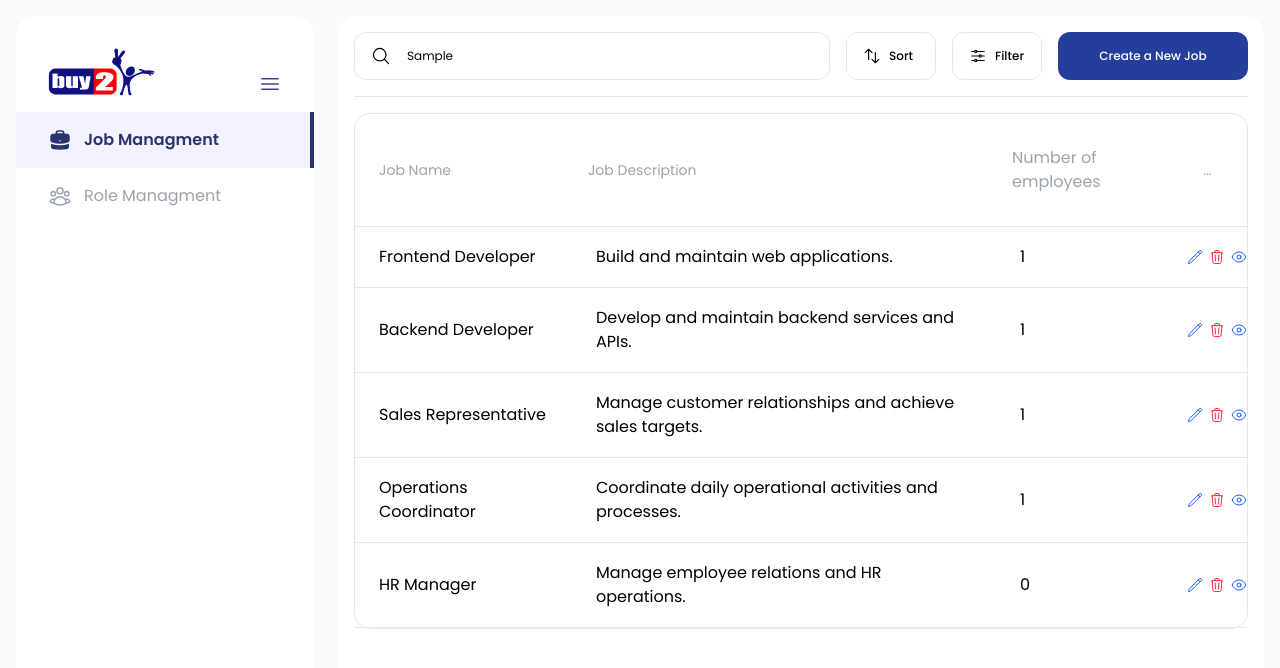
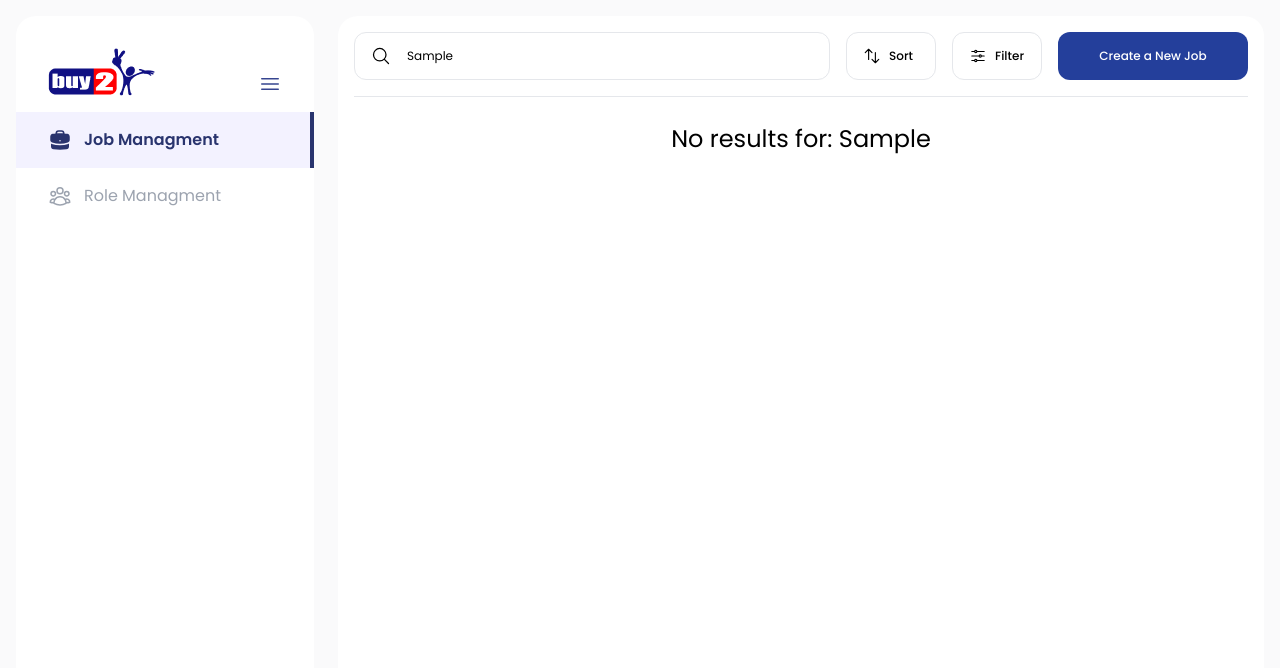
Before and after one commit to AbdalrahmanEsmat/Buy2, a React (Vite) app: page /job-management in a window 1280 px wide. Both pictures are taken after typing "Sample" into the empty fields and a click on the button "Create a New Job". Shown: the top 668 px of the page. Built offline with nearby package versions, Linux system fonts and the light colour scheme.

Commit message:
Implementing the search feature on the job management page

```diff
--- a/src/components/SearchBar.tsx
+++ b/src/components/SearchBar.tsx
@@ -1,8 +1,34 @@
 import { useRef } from 'react';
 import { MagnifyingGlassIcon } from '@heroicons/react/24/outline';
+import type { Dispatch, SetStateAction } from 'react';
+import type { Job } from '../types';
 
-export default function SearchBar() {
+type Props = {
+  searchValue: string;
+  setSearchValue: Dispatch<string>;
+  jobs: Record<string, Job>;
+  setSearchResult: Dispatch<SetStateAction<Record<string, Job>>>;
+};
+
+export default function SearchBar({
+  searchValue,
+  setSearchValue,
+  jobs,
+  setSearchResult,
+}: Props) {
   const inputRef = useRef<HTMLInputElement>(null);
+
+  function handleOnChange(e: React.ChangeEvent<HTMLInputElement>) {
+    setSearchValue(e.target.value);
+
+    const result = Object.fromEntries(
+      Object.entries(jobs).filter(([, job]) =>
+        job.title.toLowerCase().includes(e.target.value.toLowerCase()),
+      ),
+    );
+
+    setSearchResult(result);
+  }
 
   return (
     <div
@@ -16,6 +42,8 @@ export default function SearchBar() {
         type="text"
         placeholder="Search"
         aria-label="Search"
+        onChange={handleOnChange}
+        value={searchValue}
         className="h-full flex-1 text-xs outline-none placeholder:text-gray-400"
       />
     </div>
--- a/src/features/jobManagement/JobActions.tsx
+++ b/src/features/jobManagement/JobActions.tsx
@@ -1,9 +1,12 @@
+import { useState } from 'react';
 import {
   ArrowsUpDownIcon,
   AdjustmentsHorizontalIcon,
 } from '@heroicons/react/24/outline';
 
 export default function JobActions() {
+  const [isFilterOpen, setIsFilterOpen] = useState(false);
+
   return (
     <div className="flex h-full items-center gap-8">
       {/* Sort */}
@@ -16,14 +19,21 @@ export default function JobActions() {
       </button>
 
       {/* Filter */}
+      <div className="relative h-full">
         <button
           type="button"
-        className="flex gap-4 h-full  w-45 items-center rounded-lg border border-gray-200 px-8 text-xs font-medium text-black"
+          onClick={() => setIsFilterOpen((open) => !open)}
+          className="flex gap-4 h-full  w-45 items-center rounded-lg border border-gray-200 px-8 text-xs font-medium text-black cursor-pointer"
         >
           <AdjustmentsHorizontalIcon className="w-9" />
           <span>Filter</span>
         </button>
-
+        {isFilterOpen && (
+          <div className="absolute left-0 top-full z-50 mt-2 w-56 max-h-64 overflow-y-auto rounded-lg border border-gray-200 bg-white shadow-lg">
+            {/* options */}
+          </div>
+        )}
+      </div>
       {/* Create */}
       <button
         type="button"
--- a/src/features/jobManagement/JobTable.tsx
+++ b/src/features/jobManagement/JobTable.tsx
@@ -1,15 +1,22 @@
-import Loader from '../../components/Loader';
 import Table from '../../components/Table';
-import { useJobs } from './useJobs';
 import { PencilIcon, TrashIcon, EyeIcon } from '@heroicons/react/24/outline';
+import type { Job } from '../../types';
 
-export default function JobTable() {
-  const { jobs, isPending, isError } = useJobs();
+type Props = {
+  searchValue: string;
+  searchResult: Record<string, Job>;
+  jobs: Record<string, Job>;
+};
 
-  //////////////////////
-  if (isPending) return <Loader />;
-  if (isError) throw new Error('could not fetch the jobs');
-  //////////////////////
+export default function JobTable({ searchValue, searchResult, jobs }: Props) {
+  let toBeShowen = jobs;
+  if (searchValue.length > 0 && Object.keys(searchResult).length > 0) {
+    toBeShowen = searchResult;
+  } else if (searchValue.length > 0 && Object.keys(searchResult).length === 0) {
+    return (
+      <p className="text-2xl text-center mt-5">No results for: {searchValue}</p>
+    );
+  }
 
   return (
     <Table className="border border-gray-200  rounded-xl">
@@ -33,7 +40,7 @@ export default function JobTable() {
         </Table.Row>
       </Table.Header>
       <Table.Body>
-        {Object.values(jobs ?? {}).map((job) => (
+        {Object.values(toBeShowen).map((job) => (
           <Table.Row key={job.id} className="border-b border-b-gray-200 ">
             <Table.Cell className="py-9 pl-12 pr-8 text-black ">
               {job.title}
--- a/src/mocks/db.ts
+++ b/src/mocks/db.ts
@@ -1,76 +1,10 @@
-//------------ Types ------------
-
-// employee
-export type Employee = {
-  employeeId: string;
-  name: string;
-  email: string;
-  joinDate: string;
-};
-
-// qualification
-export type Qualification = {
-  id: string;
-  name: string;
-};
-
-// seniority level
-export type SeniorityLevel = {
-  id: string;
-  name: string;
-};
-
-// department
-export type Department = {
-  id: string;
-  name: string;
-};
-
-// FixedSchedule
-export type FixedSchedule = {
-  checkInFrom: string;
-  checkInTo: string;
-  checkOutFrom: string;
-  checkOutTo: string;
-  hoursPerDay: number;
-};
-
-// performance metric
-export type PerformanceMetric = {
-  name: string;
-  description: string;
-  measure: number;
-  target: number;
-  weight: number;
-};
-
-// fixed task
-export type FixedTask = {
-  name: string;
-  description: string;
-  steps: string[];
-  attachments: string[];
-  submissionTime: string;
-  repeat: {
-    type: 'daily' | 'weekly' | 'multiple_days' | 'monthly';
-  }[];
-};
-
-// job
-export type Job = {
-  id: string;
-  title: string;
-  description: string;
-  departmentId: string;
-  seniorityLevelId: string;
-  reportingManagerId: string;
-  qualificationIds: string[];
-  scheduleType: 'fixed' | 'shifts';
-  fixedSchedule?: FixedSchedule;
-  performanceMetrics: PerformanceMetric[];
-  fixedTasks: FixedTask[];
-  employeeIds: string[];
-};
+import type {
+  Department,
+  Employee,
+  Job,
+  Qualification,
+  SeniorityLevel,
+} from '../types';
 
 //------------ dbs ------------
 
--- a/src/pages/JobManagment.tsx
+++ b/src/pages/JobManagment.tsx
@@ -1,16 +1,38 @@
+import { useState } from 'react';
+import Loader from '../components/Loader';
 import SearchBar from '../components/SearchBar';
 import JobActions from '../features/jobManagement/JobActions';
 import JobTable from '../features/jobManagement/JobTable';
+import { useJobs } from '../features/jobManagement/useJobs';
+import type { Job } from '../types';
 
 export default function JobManagement() {
+  const { jobs, isPending, isError } = useJobs();
+  const [searcValue, setSearchValue] = useState<string>('');
+  const [searchResult, setSearchResult] = useState<Record<string, Job>>({});
+
+  //////////////////////
+  if (isPending) return <Loader />;
+  if (isError) throw new Error('could not fetch the jobs');
+  //////////////////////
+
   return (
     <div className="flex flex-col gap-8">
       <div className="flex gap-8 h-24">
-        <SearchBar />
+        <SearchBar
+          searchValue={searcValue}
+          setSearchValue={setSearchValue}
+          jobs={jobs!}
+          setSearchResult={setSearchResult}
+        />
         <JobActions />
       </div>
       <hr className="border-gray-200" />
-      <JobTable />
+      <JobTable
+        searchValue={searcValue}
+        searchResult={searchResult}
+        jobs={jobs!}
+      />
     </div>
   );
 }
--- a/src/services/apiJobs.ts
+++ b/src/services/apiJobs.ts
@@ -1,6 +1,7 @@
 import { jobs } from '../mocks/db';
+import type { Job } from '../types';
 
-export async function getJobs() {
+export async function getJobs(): Promise<Record<string, Job>> {
   await new Promise((resolve) => setTimeout(resolve, 1000));
 
   return jobs;
--- /dev/null
+++ b/src/types/department.ts
@@ -0,0 +1,4 @@
+export type Department = {
+  id: string;
+  name: string;
+};
--- /dev/null
+++ b/src/types/employee.ts
@@ -0,0 +1,6 @@
+export type Employee = {
+  employeeId: string;
+  name: string;
+  email: string;
+  joinDate: string;
+};
--- /dev/null
+++ b/src/types/index.ts
@@ -0,0 +1,5 @@
+export type { Department } from './department';
+export type { Employee } from './employee';
+export type { FixedSchedule, FixedTask, Job, PerformanceMetric } from './job';
+export type { Qualification } from './qualification';
+export type { SeniorityLevel } from './seniorityLevel';
--- /dev/null
+++ b/src/types/job.ts
@@ -0,0 +1,41 @@
+export type FixedSchedule = {
+  checkInFrom: string;
+  checkInTo: string;
+  checkOutFrom: string;
+  checkOutTo: string;
+  hoursPerDay: number;
+};
+
+export type PerformanceMetric = {
+  name: string;
+  description: string;
+  measure: number;
+  target: number;
+  weight: number;
+};
+
+export type FixedTask = {
+  name: string;
+  description: string;
+  steps: string[];
+  attachments: string[];
+  submissionTime: string;
+  repeat: {
+    type: 'daily' | 'weekly' | 'multiple_days' | 'monthly';
+  }[];
+};
+
+export type Job = {
+  id: string;
+  title: string;
+  description: string;
+  departmentId: string;
+  seniorityLevelId: string;
+  reportingManagerId: string;
+  qualificationIds: string[];
+  scheduleType: 'fixed' | 'shifts';
+  fixedSchedule?: FixedSchedule;
+  performanceMetrics: PerformanceMetric[];
+  fixedTasks: FixedTask[];
+  employeeIds: string[];
+};
--- /dev/null
+++ b/src/types/qualification.ts
@@ -0,0 +1,4 @@
+export type Qualification = {
+  id: string;
+  name: string;
+};
--- /dev/null
+++ b/src/types/seniorityLevel.ts
@@ -0,0 +1,4 @@
+export type SeniorityLevel = {
+  id: string;
+  name: string;
+};
```
Lines whose indentation alone changed are shown as unchanged.
